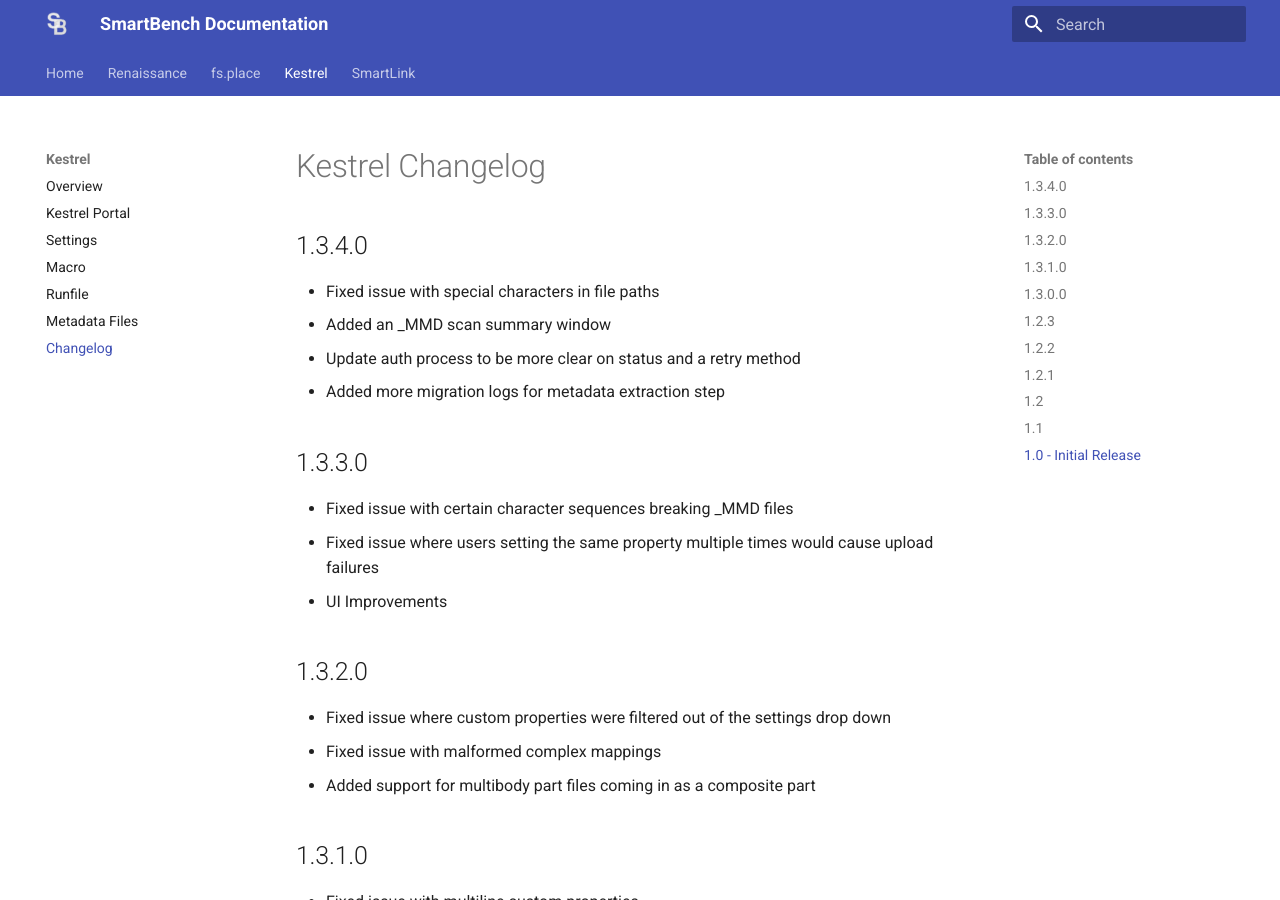
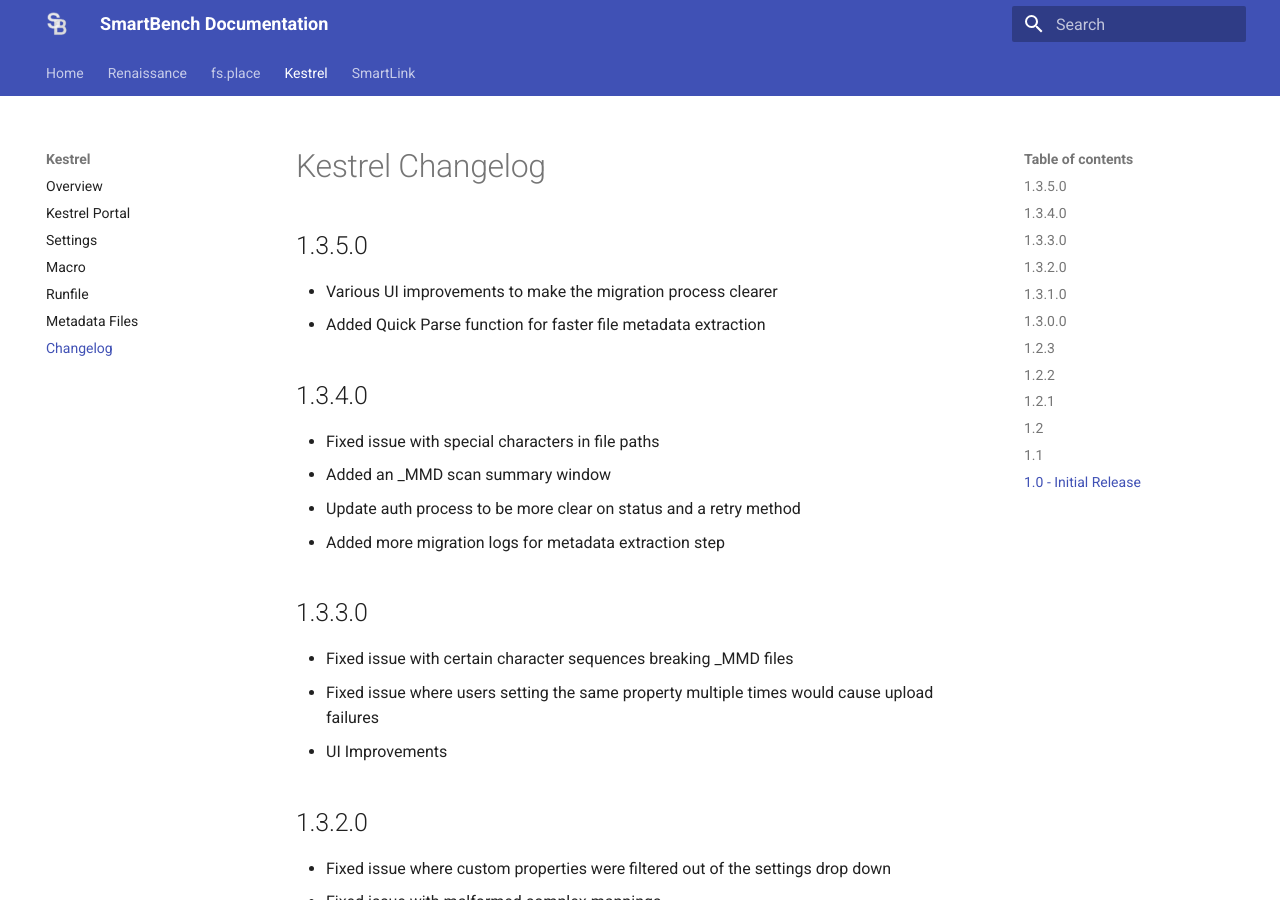
Before and after one commit to SmartBenchSoftware/Documentation, an MkDocs documentation site: the page built from docs/kestrel/changelog.md, in a window 1280 px wide and 900 px high. Built offline with MkDocs 1.6.1 and Material for MkDocs 9.7.7, drawn with Linux system fonts in a browser that asks for light colours.

Commit message:
Update changelog for version 1.3.5.0
Added version 1.3.5.0 with UI improvements and Quick Parse function.

```diff
--- a/docs/kestrel/changelog.md
+++ b/docs/kestrel/changelog.md
@@ -1,4 +1,8 @@
 # Kestrel Changelog
+
+## 1.3.5.0
+- Various UI improvements to make the migration process clearer
+- Added Quick Parse function for faster file metadata extraction
 
 ## 1.3.4.0
 - Fixed issue with special characters in file paths
```
